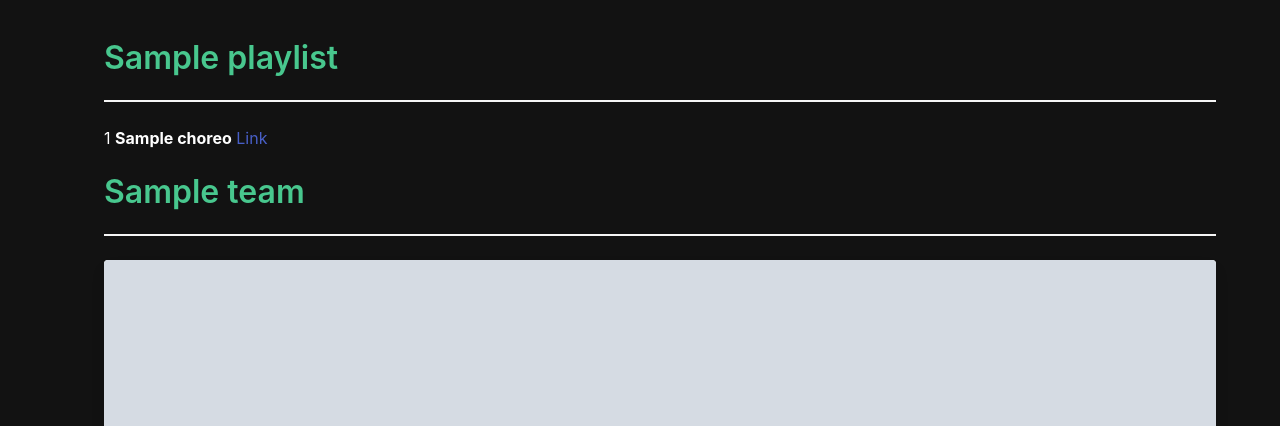
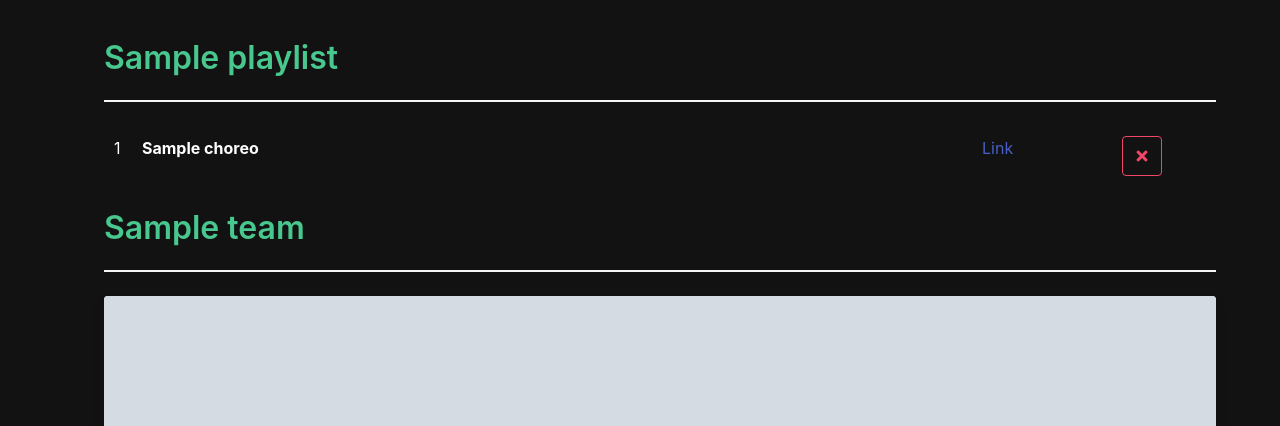
Before and after one commit to mdechavez5/Finch_Collector_App, a Django app: page / in a window 1280 px wide. Shown: the part 52-478 px from the top of the page. Run offline with Django 4.2, Linux system fonts and the light colour scheme; tables that the repository leaves empty hold one stand-in row (values such as "Sample post"); grey boxes marked "Sample" are stand-in pictures.

Commit message:
Added delete method to playlists

```diff
--- a/main_app/static/styles/main.css
+++ b/main_app/static/styles/main.css
@@ -87,7 +87,7 @@ img {
     width: 100%;
     padding: 10px;
     display: grid;
-    grid-template-columns: 0.1fr 3fr 1fr;
+    grid-template-columns: 0.1fr 3fr 0.5fr 0.3fr;
     border-radius: 5px;
 }
 
--- a/main_app/templates/home.html
+++ b/main_app/templates/home.html
@@ -10,10 +10,17 @@
 
                 {% for choreo in playlist.choreos.all %}
 
-                    <div class="choreos">
+                    <div class="choreo">
                         <span>{{forloop.counter}}</span>
                         <span><b>{{choreo.title}}</b></span>
                         <span><a href="{{choreo.vid}}">Link</a></span>
+                        <span>
+                            <a href="{% url 'playlist_choreo_assoc' playlist.pk choreo.pk %}?assoc=remove" class="button is-danger is-outlined">
+                            <span class="icon is-small">
+                                <i class="fas fa-times"></i>
+                            </span>
+                            </a>
+                        </span>
                     </div>
 
                 {% endfor %}
--- a/main_app/urls.py
+++ b/main_app/urls.py
@@ -10,5 +10,6 @@ urlpatterns = [
     path('dancers/<int:pk>/update',views.DancerUpdate.as_view(), name="dancer_update"),
     path('dancers/<int:pk>/delete',views.DancerDelete.as_view(), name="dancer_delete"),
     path('dancers/<int:pk>/choreos/new/', views.ChoreoCreate.as_view(), name="choreo_create"),
+    path('playlists/<int:pk>/choreos/<int:choreo_pk>/', views.PlaylistChoreoAssoc.as_view(), name="playlist_choreo_assoc"),
     path('teams/', views.TeamsList.as_view(), name="teams_list"),
 ]
--- a/main_app/views.py
+++ b/main_app/views.py
@@ -74,6 +74,22 @@ class ChoreoCreate(View):
         Choreo.objects.create(title=title, vid=vid, embed=embed, dancer=dancer)
         return redirect('dancer_detail', pk=pk)
 
+class PlaylistChoreoAssoc(View):
+
+    def get(self, request, pk, choreo_pk):
+        # get the query param from the url
+        assoc = request.GET.get("assoc")
+        if assoc == "remove":
+            # get the playlist by the id and
+            # remove from the join table the given song_id
+            Playlist.objects.get(pk=pk).choreos.remove(choreo_pk)
+        if assoc == "add":
+            # get the playlist by the id and
+            # add to the join table the given song_id
+            Playlist.objects.get(pk=pk).choreos.add(choreo_pk)
+        return redirect('home')
+
+
 class TeamsList(TemplateView):
     template_name = "teams_list.html"
 
```
